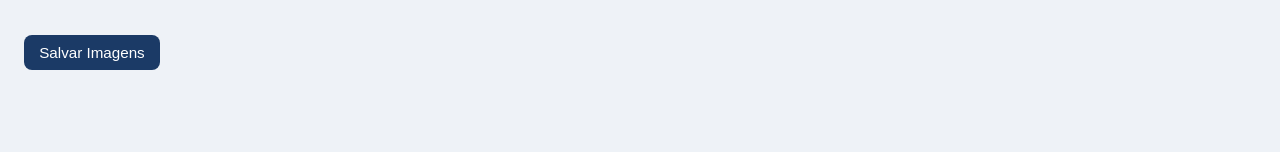
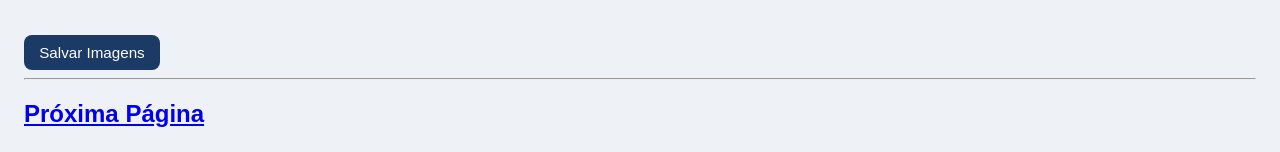
Before and after one commit to edskate/30-04-2026, a plain HTML site: page index01.html in a window 1280 px wide. Shown: the part 962-1114 px from the top of the page. Before the commit the page ends 1056 px from the top, so only its background shows below. Drawn offline with Linux system fonts and the light colour scheme.

Commit message:
pagina 2

```diff
--- a/index01.html
+++ b/index01.html
@@ -219,5 +219,7 @@
         });
       }
     </script>
+    <hr>
+    <a href="index02.html"><h2>Próxima Página</h2></a>
   </body>
 </html>
```
Also changed, not shown: index02.html (added).
